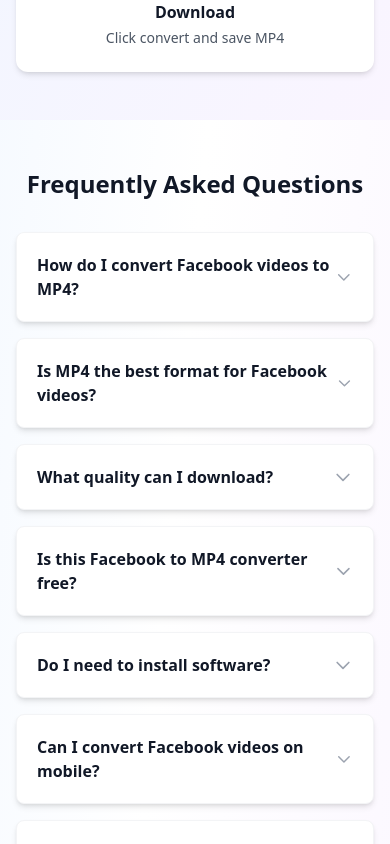
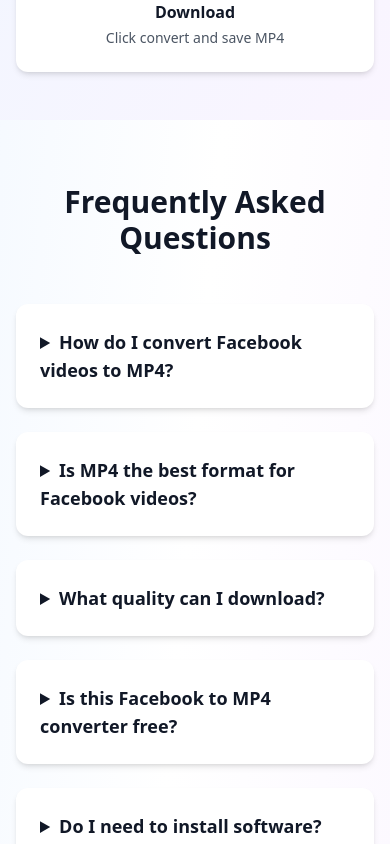
Before and after one commit to frankchen622/fb-video-downloader, a Next.js app: page /facebook-to-mp4 in a window 390 px wide. Shown: the part 1800-2644 px from the top of the page. Built offline with nearby package versions, Linux system fonts and the light colour scheme.

Commit message:
revert: restore original FAQ styling
- Restore original spacing (py-16, mb-12, space-y-6)
- Remove chevron icons from summary
- Restore original padding and text sizes
- Keep all 12 FAQ questions unchanged

```diff
--- a/pages/facebook-to-mp4.tsx
+++ b/pages/facebook-to-mp4.tsx
@@ -161,10 +161,10 @@
         </section>
 
         {/* FAQ */}
-        <section className="container mx-auto px-4 py-12">
+        <section className="container mx-auto px-4 py-16">
           <div className="max-w-3xl mx-auto">
-            <h2 className="text-2xl md:text-3xl font-bold text-center mb-8">Frequently Asked Questions</h2>
-            <div className="space-y-4">
+            <h2 className="text-3xl font-bold text-center mb-12">Frequently Asked Questions</h2>
+            <div className="space-y-6">
               {[
                 {
                   q: 'How do I convert Facebook videos to MP4?',
@@ -215,14 +215,11 @@
                   a: 'MP4 offers the best balance of quality and file size. It\'s universally compatible, plays on all devices, supports high resolutions, and is accepted by all social media platforms. It\'s the industry standard for video.'
                 }
               ].map((faq, i) => (
-                <details key={i} className="bg-white rounded-lg p-5 shadow-md border border-gray-100 group">
-                  <summary className="font-semibold cursor-pointer hover:text-blue-600 transition flex items-center justify-between">
-                    <span>{faq.q}</span>
-                    <svg className="w-5 h-5 text-gray-400 group-open:rotate-180 transition-transform" fill="none" stroke="currentColor" viewBox="0 0 24 24">
-                      <path strokeLinecap="round" strokeLinejoin="round" strokeWidth={2} d="M19 9l-7 7-7-7" />
-                    </svg>
+                <details key={i} className="bg-white rounded-xl p-6 shadow-md">
+                  <summary className="font-bold text-lg cursor-pointer hover:text-blue-600 transition">
+                    {faq.q}
                   </summary>
-                  <p className="mt-3 text-gray-600 text-sm leading-relaxed">{faq.a}</p>
+                  <p className="mt-4 text-gray-600 leading-relaxed">{faq.a}</p>
                 </details>
               ))}
             </div>
```
